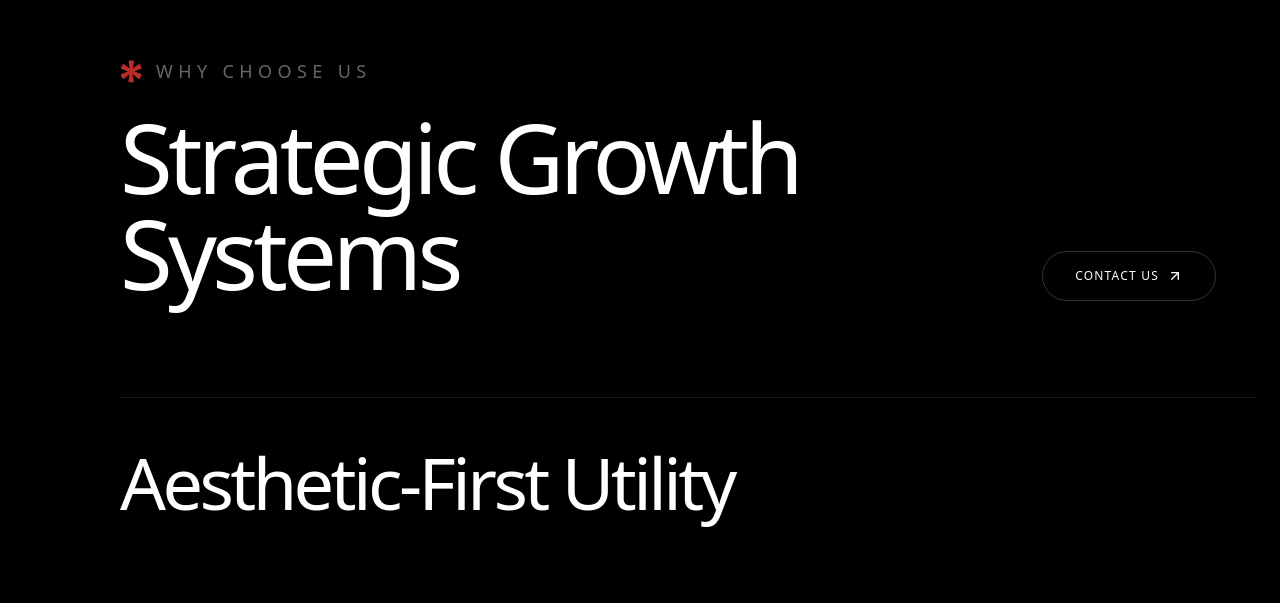
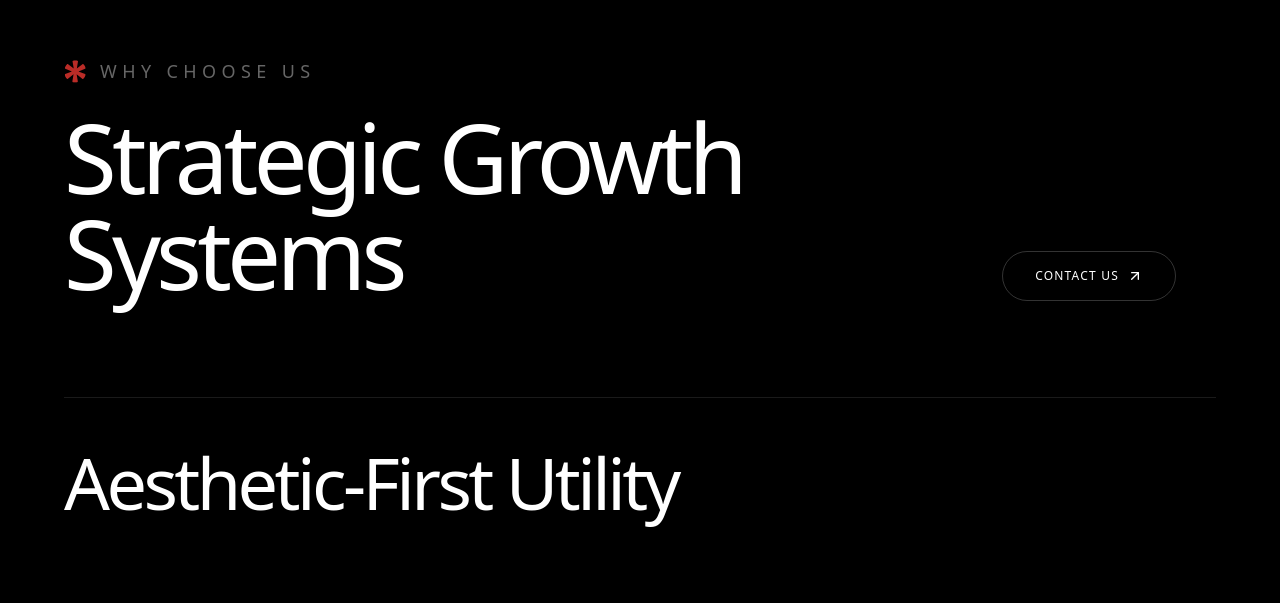
Before and after one commit to akashnegi62/watnidea, a Next.js app: page / in a window 1280 px wide. Shown: the part 9177-9780 px from the top of the page. Built offline with nearby package versions, Linux system fonts and the light colour scheme.

Commit message:
Icon Add

```diff
--- a/components/StrategicSec.tsx
+++ b/components/StrategicSec.tsx
@@ -65,13 +65,18 @@ export default function WhyChooseUs() {
   return (
     <section
       onMouseMove={handleMouseMove}
-      className="relative bg-black min-h-screen py-32 pl-6 md:pl-30 pr-6 overflow-hidden"
+      className="relative bg-black min-h-screen py-32 px-16 overflow-hidden"
     >
       {/* HEADER */}
       <div className="mb-24 flex flex-col md:flex-row md:items-end justify-between pr-10">
         <div>
           <div className="flex items-center gap-3 mb-6">
-            <Image src="/Img/point_icon.svg" alt="Point Icon" width={24} height={24} />
+            <Image
+              src="/Img/point_icon.svg"
+              alt="Point Icon"
+              width={24}
+              height={24}
+            />
             <p className="text-white/40 uppercase tracking-[0.3em] text-lg font-medium mb-0">
               Why choose us
             </p>
```
